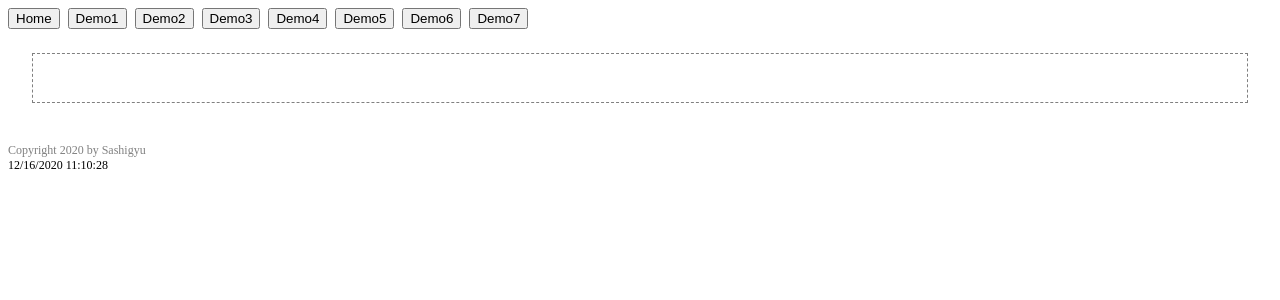
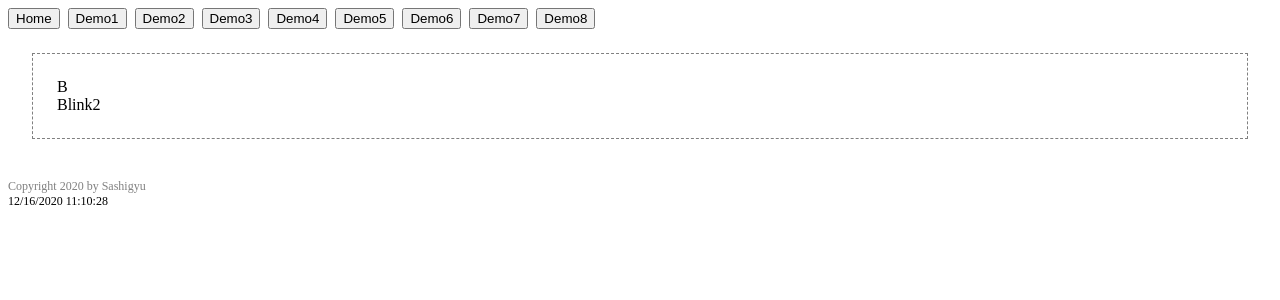
Before and after one commit to PPasson/lab_vuejs, a Vue app: page /demo8 in a window 1280 px wide. Shown: the top 300 px of the page. Built offline with nearby package versions, Linux system fonts and the light colour scheme.

Commit message:
add Demo8: v-condition (if-else)

```diff
--- a/src/components/layout/Header.vue
+++ b/src/components/layout/Header.vue
@@ -25,6 +25,9 @@
       <li>
         <router-link to="/demo7"><button>Demo7</button></router-link>
       </li>
+      <li>
+        <router-link to="/demo8"><button>Demo8</button></router-link>
+      </li>
       <br />
     </ul>
   </div>
--- a/src/router/index.js
+++ b/src/router/index.js
@@ -8,6 +8,7 @@ import Demo4 from '../views/Demo4_Compute.vue'
 import Demo5 from '../views/Demo5_Binding.vue'
 import Demo6 from '../views/Demo6_Form.vue'
 import Demo7 from '../views/Demo7_Slot.vue'
+import Demo8 from '../views/Demo8_Condition.vue'
 
 Vue.use(VueRouter)
 
@@ -51,6 +52,11 @@ const routes = [
     path: '/demo7',
     name: 'demo7',
     component: Demo7
+  },
+  {
+    path: '/demo8',
+    name: 'demo8',
+    component: Demo8
   }
 ]
 
--- /dev/null
+++ b/src/views/Demo8_Condition.vue
@@ -0,0 +1,49 @@
+<template>
+  <div id="demo8">
+    <div v-if="type === 'A'">
+      A
+    </div>
+    <div v-else-if="type === 'B'">
+      B
+    </div>
+    <div v-else-if="type === 'C'">
+      C
+    </div>
+    <div v-else>
+      Not A/B/C
+    </div>
+
+    <div v-if="isShow">
+    Blink1
+    </div>
+    <div v-else>
+    Blink2
+    </div>
+
+    <div v-show="isShow">
+    Blink V-Show
+    </div>
+  </div>
+
+</template>
+
+<script>
+export default {
+  name: "Demo8",
+  mounted(){
+      setInterval(()=>{
+          this.isShow = !this.isShow;
+      }, 500)
+  },
+  data() {
+    return {
+      type: "B",
+      isShow: false
+    };
+  }
+};
+</script>
+
+
+<style>
+</style>>
```
